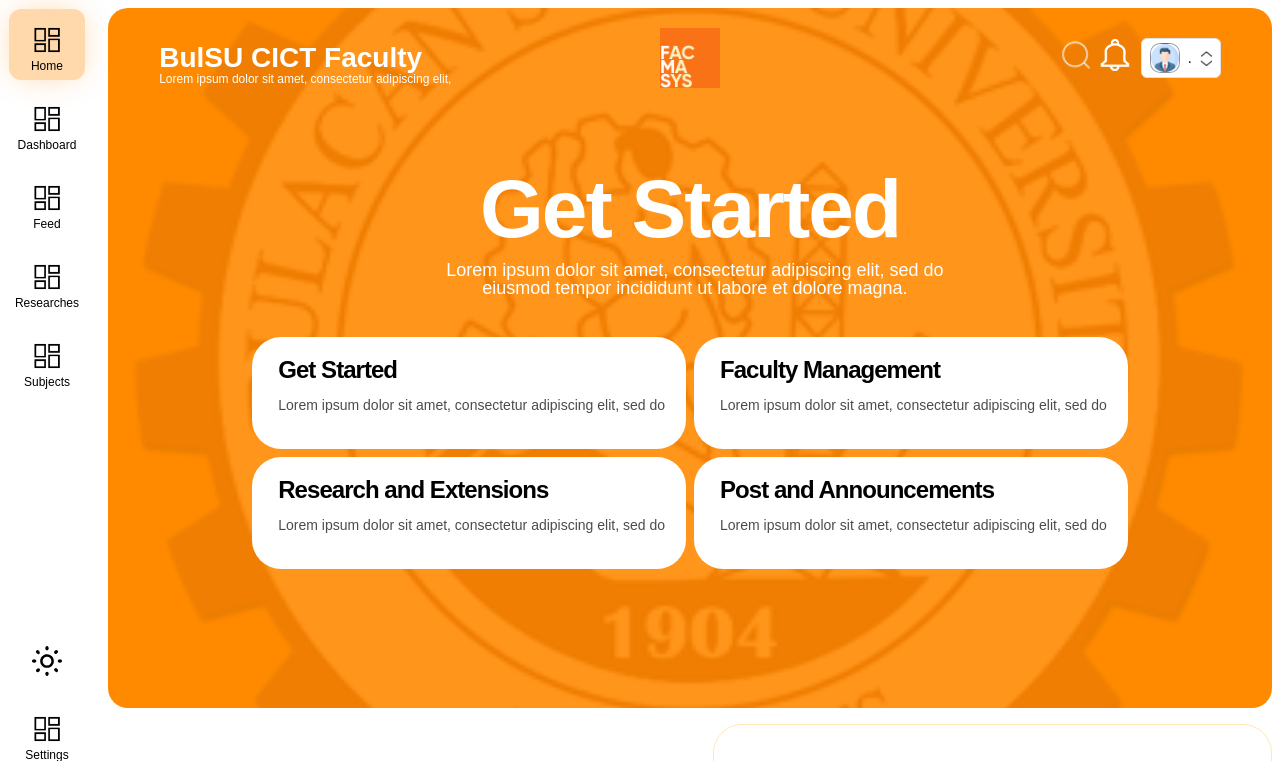
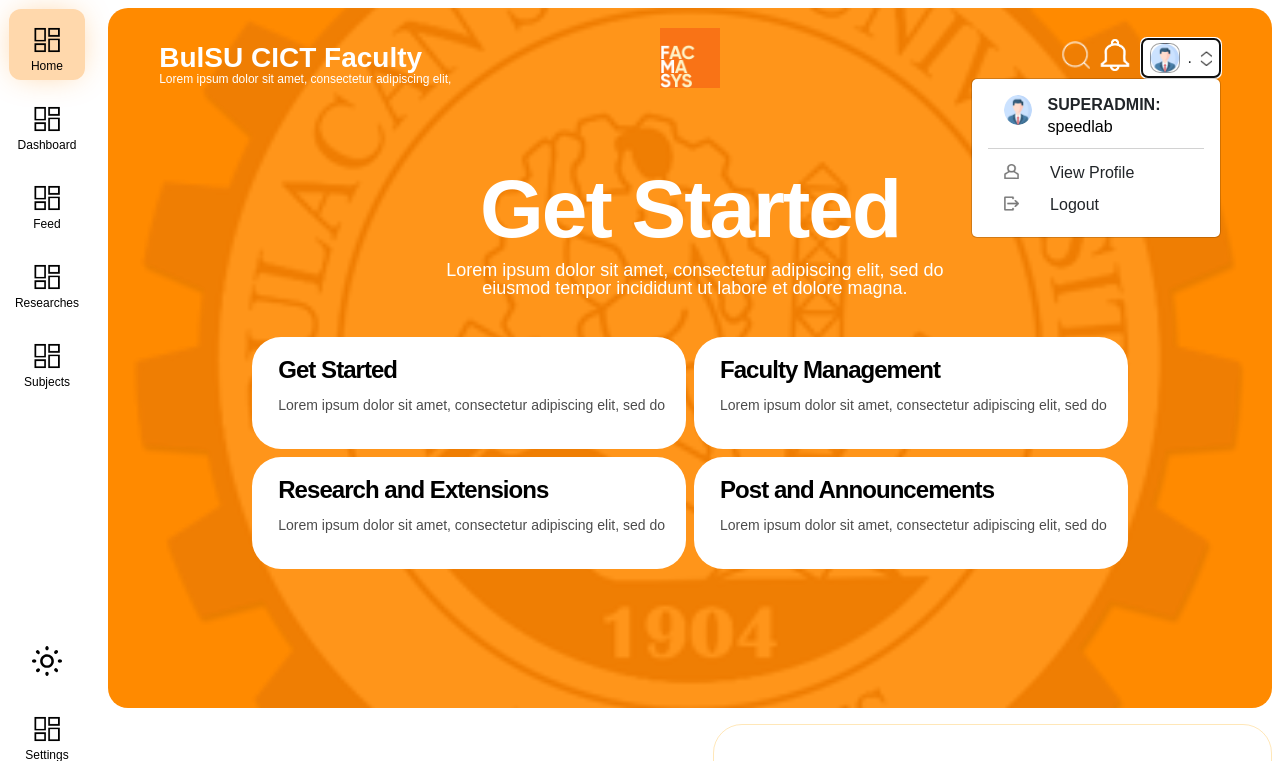
Before and after one commit to jersonreyes/FacMaSys, a Django app: page / in a window 1280 px wide, after a click that opens the changed part. Shown: the top 761 px of the page. Run offline with Django 4.2, Linux system fonts and the light colour scheme; a user stored in the database is signed in; data comes from the database, SQL or seed files in the repository; style sheets or scripts are compiled from the project's sources; parts of the project's set-up code (start-up, migrations or seed data) failed here and were passed over; some libraries are stand-ins or nearby versions.

Commit message:
fix: bootstrap bug

```diff
--- a/tailwind_theme/static/css/dist/styles.css
+++ b/tailwind_theme/static/css/dist/styles.css
@@ -1793,3 +1793,7 @@
 .\[\&\:hover\~div\>div\]\:block:hover~div>div {
   display: block;
 }
+
+.\[\&\:hover\~div\]\:block:hover~div {
+  display: block;
+}
--- a/templates/partials/base.html
+++ b/templates/partials/base.html
@@ -119,15 +119,14 @@
                             </div>
 
                             <!-- PROFILE ICON -->
-                            <div class="flex flex-col justify-start text-left">
-                                <button class="bg-white [&:hover~div>div]:block transition hover:opacity-[0.5] rounded-md border border-[rgba(200,200,200,0.5)] flex gap-2 p-1 px-2 items-center" type="button" data-toggle="dropdown" aria-haspopup="true" aria-expanded="false">
+                            <div class="transition">
+                                <button class="transition bg-white hover:opacity-[0.5] rounded-md border border-[rgba(200,200,200,0.5)] flex gap-2 p-1 px-2 items-center" type="button" data-toggle="dropdown" aria-haspopup="true" aria-expanded="false">
                                     <div style="background-image: url('{{ user.profile.image.url }}');height:30px; width:30px;background-size:cover;border-radius: 10px;border: 1px solid rgba(85, 85, 85, 0.553)"></div>
                                     <div class="text-md">{{ request.user.first_name }} {{ request.user.last_name.0 }}.</div>
                                     <img src="{% static 'images/arrow.png' %}" class="h-[15px]"/>
                                 </button>
 
-                                <div class="relative right-0">
-                                    <div class="transition hidden absolute right-0 bg-white rounded-md hover:block p-3" style="min-width: 250px;">
+                                <div class="dropdown-menu dropdown-menu-right p-3" style="max-width: 250px;">
 
                                     <div class="d-flex flex-row" style="width: 250px;">
                                         <div class="px-3">
@@ -141,22 +140,18 @@
                                             {% else %}
                                             <h6 class="mb-0"><strong> CASHIER: </strong></h6>
                                             {% endif %}
-                                                <input type="text" readonly class="form-control-plaintext text-black py-0 mt-0 mb-0 w-[50%]" id="staticEmail" value="{{request.user.username}}">
+                                            <input type="text" readonly class="form-control-plaintext text-black py-0 mt-0 mb-0" id="staticEmail" value="{{request.user.username}}">
                                         </div>
                                     </div>
 
-                                        <div class="h-1 w-full bg-gray-100 my-2"></div>
-                                        <div class="">
-                                            <a class="rounded-md px-[1.2vw] py-1 transition hover:bg-[rgba(200,200,200,0.5)] text-left text-none no-underline flex gap-4 w-full" href="{% url 'user-profile' %}">
+                                    <div class="dropdown-divider"></div>
+                                    <a class="dropdown-item grid grid-flow-col" href="{% url 'user-profile' %}">
                                         <img class="mb-1 inline-block" src="{% static 'images/icon_view_profile_inverted.png' %}" style="width: 15px; height: 15px;" alt="View Profile">
-                                                <span class="text-black text-left">View Profile</span>
+                                        &nbsp; &nbsp; &nbsp; View Profile
                                     </a>
-                                            <button type="button" class="rounded-md px-[1.2vw] py-1 transition hover:bg-[rgba(200,200,200,0.5)] text-left text-none no-underline flex gap-4 w-full" data-toggle="modal" data-target="#logoutModal">
-                                                <img class="mb-1 inline-block" src="{% static 'images/icon_logout_inverted.png' %}" style="width: 15px; height: 15px;" alt="Logout">
-                                                <span class="text-black text-left">Logout</span>
+                                    <button type="button" class="dropdown-item grid grid-flow-col" data-toggle="modal" data-target="#logoutModal">
+                                        <img class="mb-1 inline-block" src="{% static 'images/icon_logout_inverted.png' %}" style="width: 15px; height: 15px;" alt="Logout"> &nbsp; &nbsp; &nbsp; Logout
                                     </button>
-                                        </div>
-                                    </div>
                                 </div>
                                 <!--<a href="{% url 'user-profile' %}" class="btn btn-primary"></a>-->
                             </div>
@@ -173,7 +168,7 @@
         crossorigin="anonymous"></script>
 
         <script type="text/javascript"
-        src="//cdnjs.cloudflare.com/ajax/libs/jquery-cookie/1.4.1/jquery.cookie.min.js">
+        src="//cdnjs.cloudflare.com/ajax/libs/jquery-cookie/1.4.1/jquery.cookie.min.js"></script>
 
         <script src="https://cdn.jsdelivr.net/npm/bootstrap@4.6.2/dist/js/bootstrap.bundle.min.js"
         integrity="sha384-Fy6S3B9q64WdZWQUiU+q4/2Lc9npb8tCaSX9FK7E8HnRr0Jz8D6OP9dO5Vg3Q9ct"
```
Lines whose indentation alone changed are shown as unchanged.
